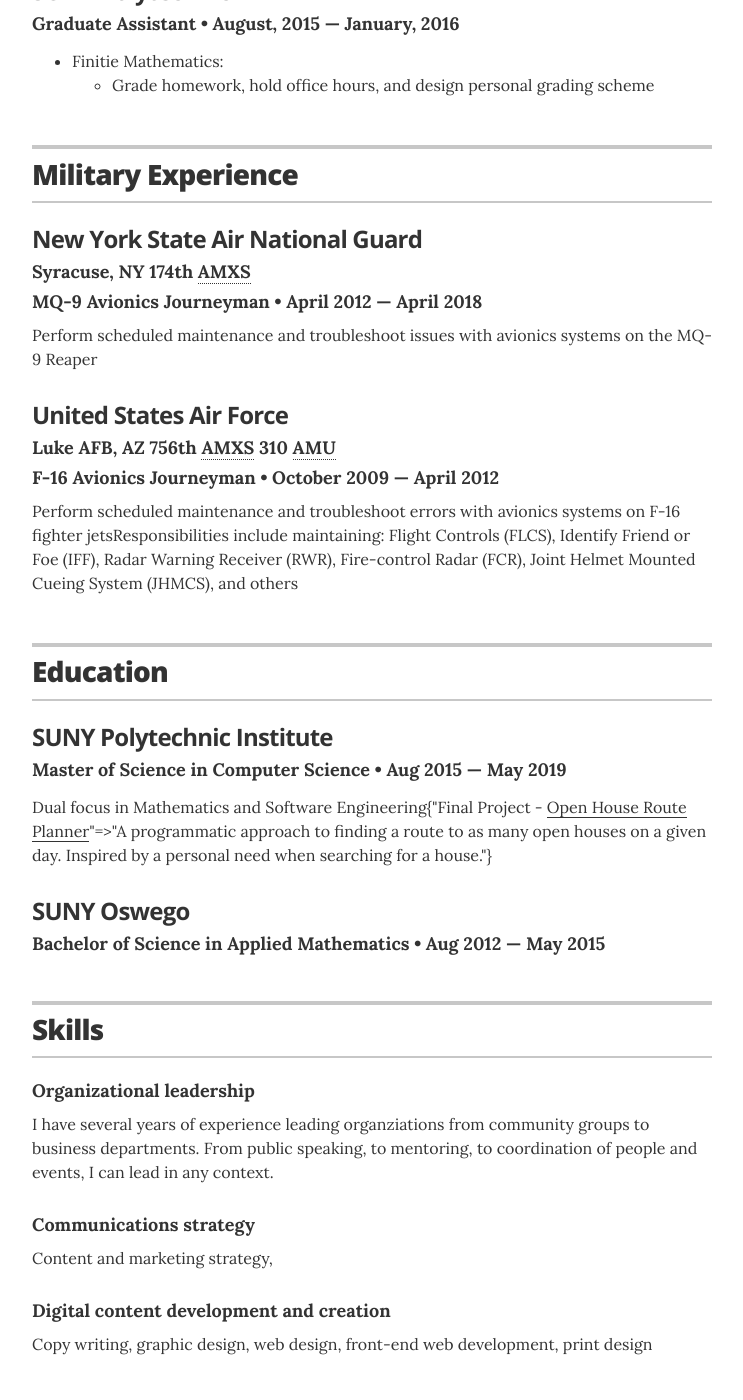
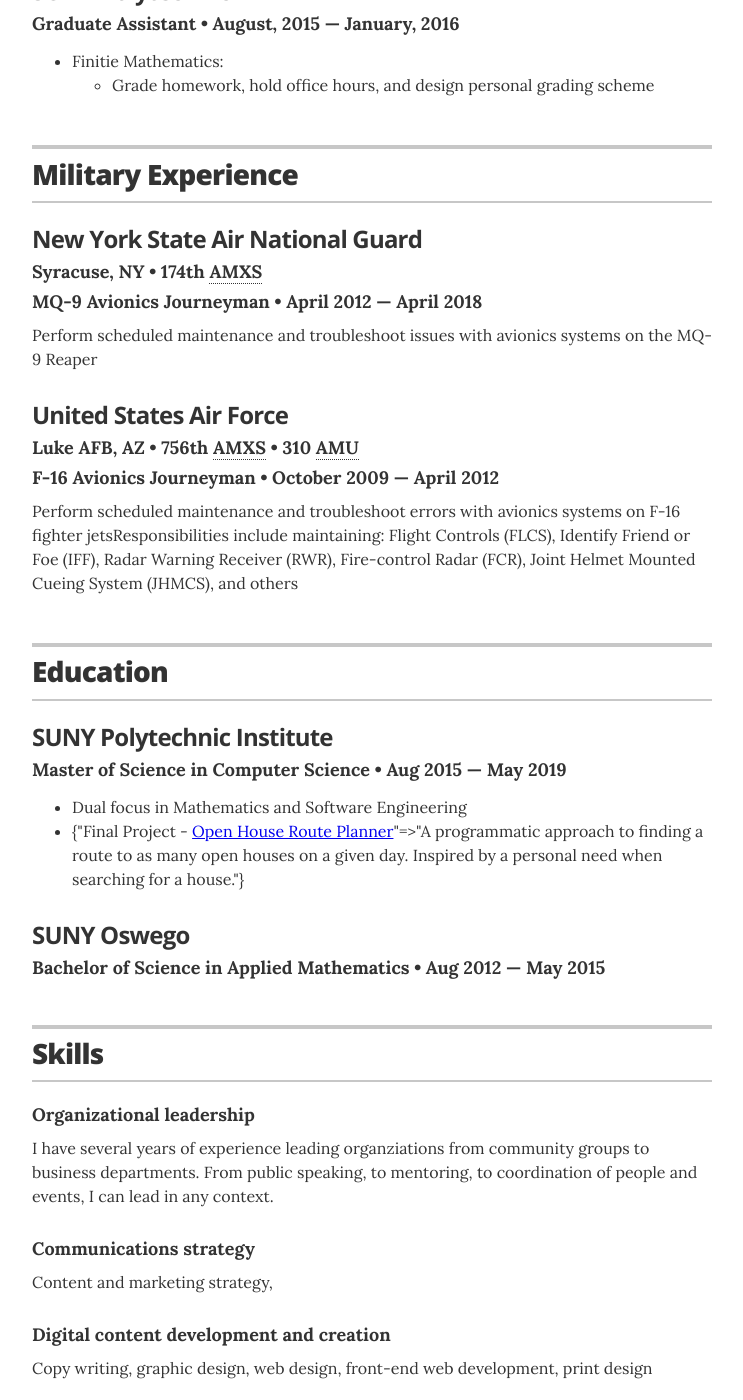
Before and after one commit to apjansing/apjansing.github.io, a Jekyll site: the page built from index.html, in a window 1280 px wide and 1400 px high, scrolled down 1533 px. Shown: the whole window, without its empty margins (268-1011 px from the left). Built offline with Jekyll 4.4.1, drawn with Linux system fonts in a browser that asks for light colours.

Commit message:
Undo military formatting. Update education formatting

```diff
--- a/_layouts/resume.html
+++ b/_layouts/resume.html
@@ -91,9 +91,9 @@
       <div class="resume-item" itemscope itemprop="worksFor">
         <h3 class="resume-item-title" itemprop="name">{{ job.company }}</h3>
         <h4 class="resume-item-details" itemprop="description">
-          {{ job.loc }}
-          {{ job.squadron }}
-          {{ job.unit }}
+          {% if job.loc %} {{ job.loc }}{% endif %}
+          {% if job.squadron %} &bull; {{ job.squadron }}{% endif %}
+          {% if job.unit %} &bull; {{ job.unit }}{% endif %}
         </h4>
         <h4 class="resume-item-details" itemprop="description">{{ job.position }} &bull; {{ job.date_range[0] }}
           &mdash; {{ job.date_range[1] }}</h4>
@@ -125,9 +125,12 @@
           <li>{{ award.award }}</li>
           {% endfor %}
         </ul>
-
-
-        <p class="resume-item-copy">{{ education.summary }}</p>
+        <p class="resume-item-copy">
+        <ul>{% for summary in education.summary %}
+          <li> {{ summary }} </li>
+          {% endfor %}
+        </ul>
+        </p>
       </div>
       {% endfor %}
     </section>
```
